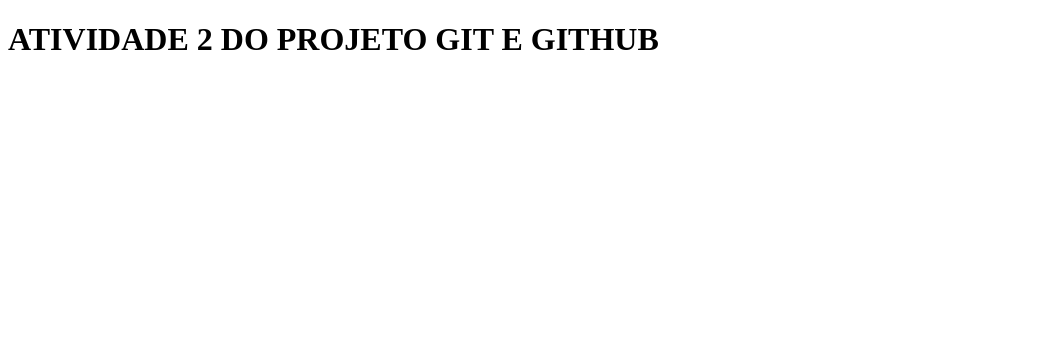
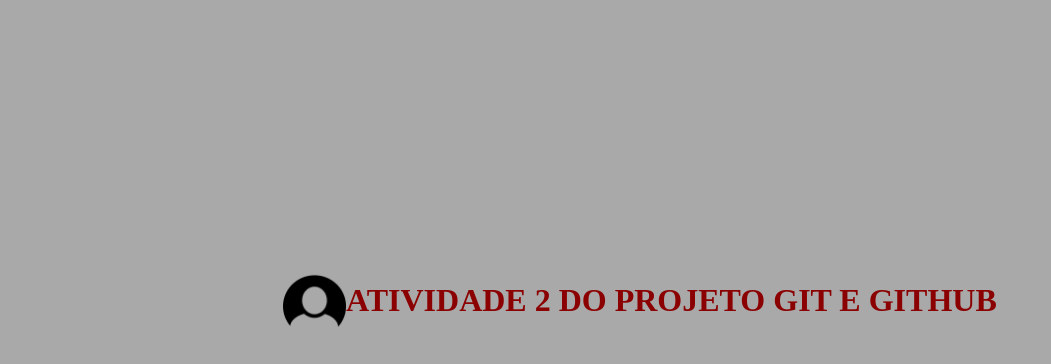
Before and after one commit to cclar13/atividade2, a plain HTML site: page index.html in a window 1280 px wide. Shown: the whole page, without its empty margins (0-1051 px from the left). Drawn offline with Linux system fonts and the light colour scheme.

Commit message:
index novo

```diff
--- a/index.html
+++ b/index.html
@@ -3,9 +3,22 @@
 <head>
     <meta charset="UTF-8">
     <meta name="viewport" content="width=device-width, initial-scale=1.0">
-    <title>Document</title>
+    <title>Git e Github</title>
+    <style>
+        body{
+            display: flex;
+            background-color: darkgray;
+            color: darkred;
+            padding: 5px;
+            justify-content: center;
+            align-items: center;
+            text-align: center;
+            margin-top: 20%;
+        }
+    </style>
 </head>
 <body>
+    <img src="./icon.png" alt="icon" width="5%">
     <h1>ATIVIDADE 2 DO PROJETO GIT E GITHUB</h1>
 </body>
 </html>
```
